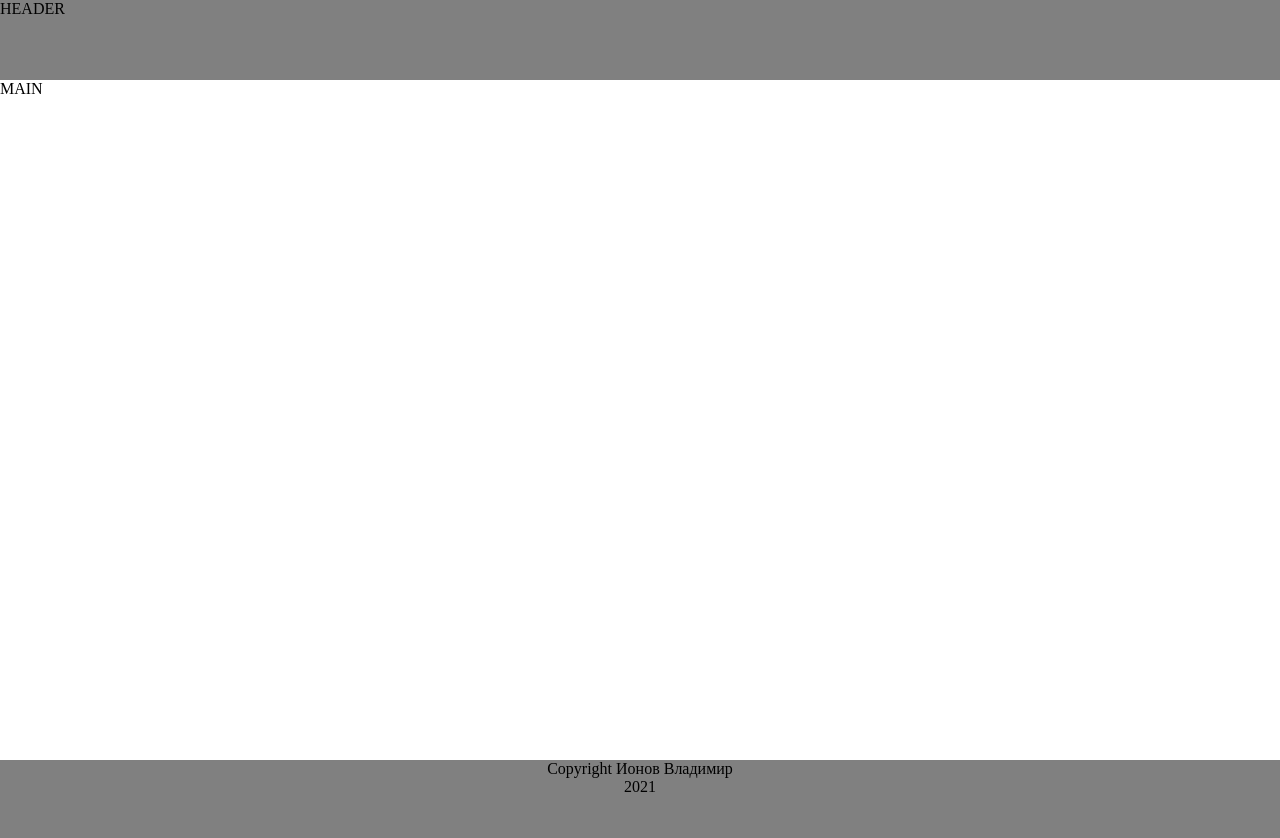
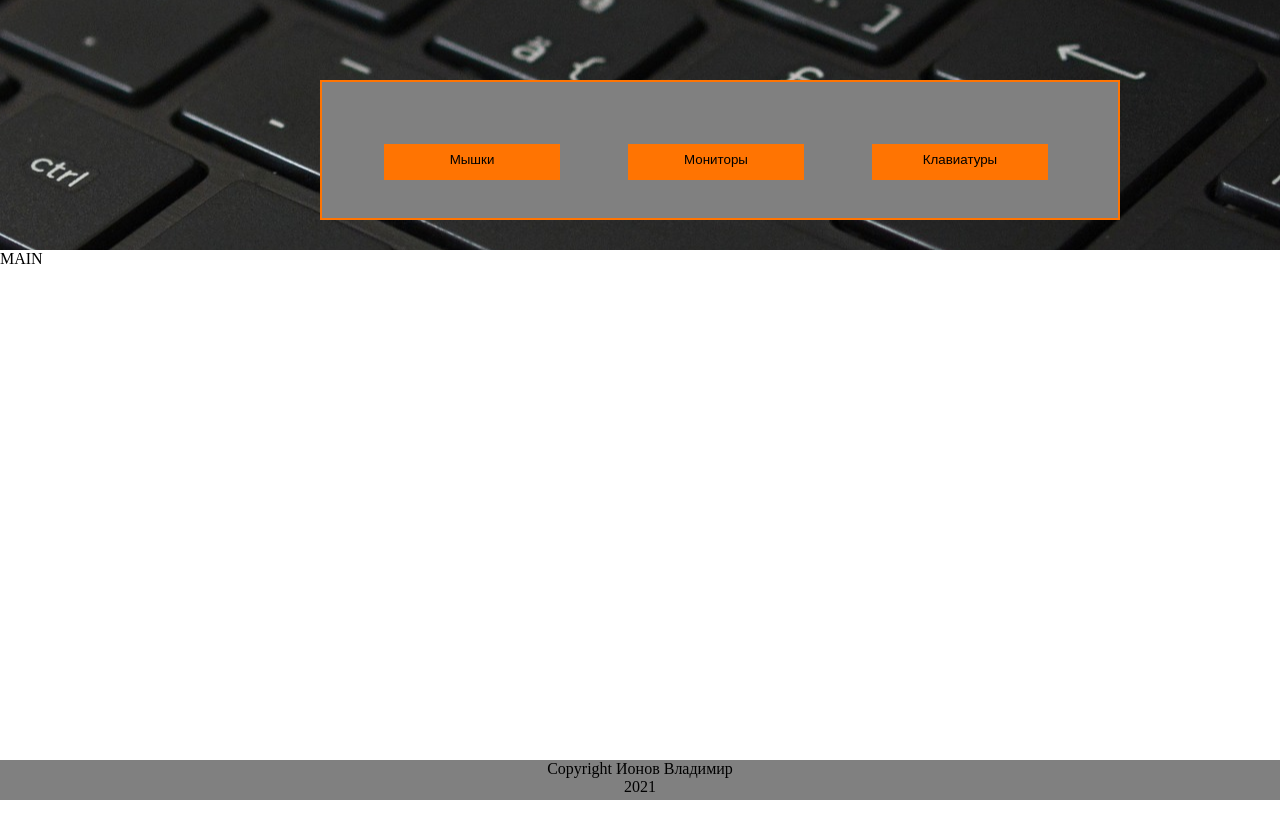
Before and after one commit to VladimirIonov/hw1, a plain HTML site: page index.html in a window 1280 px wide. After the commit the page ends 800 px from the top, so only its background shows below. Drawn offline with Linux system fonts and the light colour scheme.

Commit message:
Закончил хеадер

```diff
--- a/index.html
+++ b/index.html
@@ -8,7 +8,11 @@
 </head>
 <body>
     <div class="wrapper">
-        <header>HEADER</header>
+        <header><div class="glavblok">
+            <div class="blok"><button>Мышки</button></div>
+            <div class="blok"><button>Мониторы</button></div>
+            <div class="blok"><button>Клавиатуры</button></div>
+        </div></header>
         <main>MAIN</main>
     </div>
     <footer>
--- a/style.css
+++ b/style.css
@@ -17,13 +17,47 @@ body,html {
 
 footer {
     background-color: gray;
-    height: 80px;
+    height: 40px;
     margin-top: -40px;
 }
 footer p{
     text-align: center;
 }
 header {
-      background-color:gray;
-      height: 80px;
+        display: block;
+        background: url(image/header.jpg)  repeat center center;
+        height: 250px;
   }
+  header  {
+      width: 100%;
+  }
+  .glavblok {
+    position: absolute;
+    background: gray;
+    border: 2px solid #ff7402;
+    width: 800px;
+    height: 140px;
+    margin-top: 80px;
+    margin-left: 25%;
+
+}
+
+.blok {
+    display: inline-block;
+    background:  #ff7402;
+    border: 2px solid  gray;
+    width: 180px;
+    height: 40px;
+    text-align: center;
+    margin-top: 60px;
+    margin-left: 60px;
+}
+button {
+    margin-top: 8px;
+    background-color: Transparent;
+    background-repeat:no-repeat;
+    border: none;
+    cursor:pointer;
+    overflow: hidden;
+    outline:none;
+}
```
Also changed, not shown: image/header.jpg (added).
